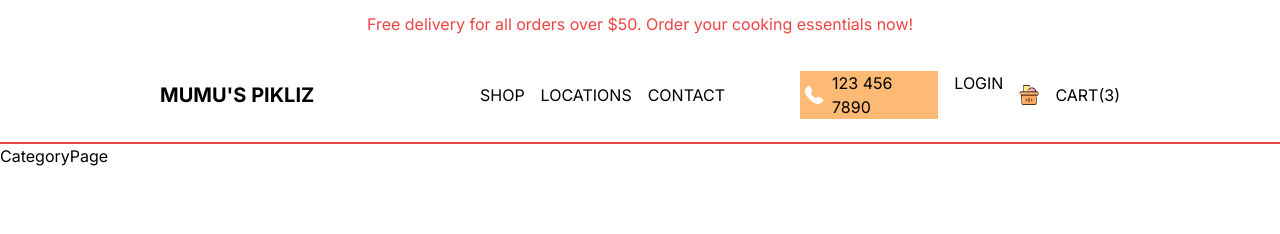
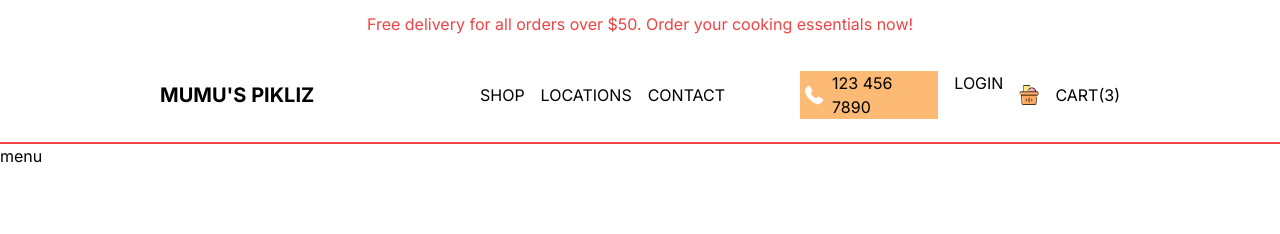
Before and after one commit to gerlinp/mumus2, a Next.js app: page /menu/1 in a window 1280 px wide. Shown: the top 234 px of the page. Built offline with nearby package versions, Linux system fonts and the light colour scheme.

Commit message:
Update page.tsx

```diff
--- a/src/app/menu/[category]/page.tsx
+++ b/src/app/menu/[category]/page.tsx
@@ -1,7 +1,8 @@
 import React from 'react'
 
 const CategoryPage = () => {
-  return <div>CategoryPage</div>
+  return <div>menu</div>
 }
 
 export default CategoryPage
+CategoryPage
```
